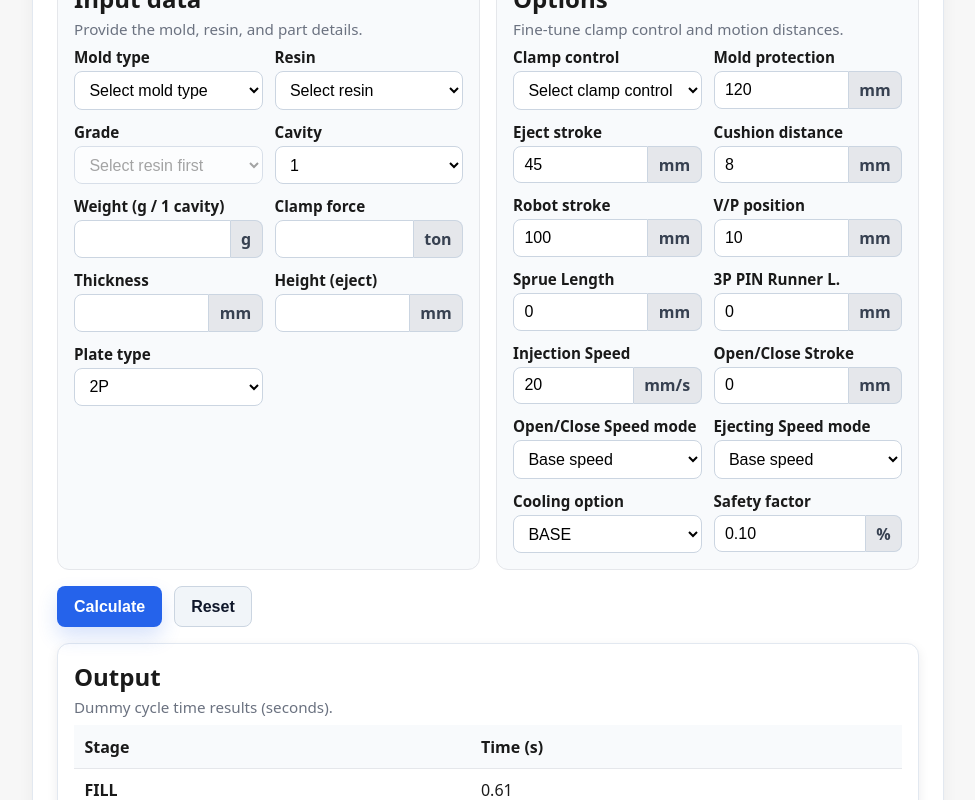
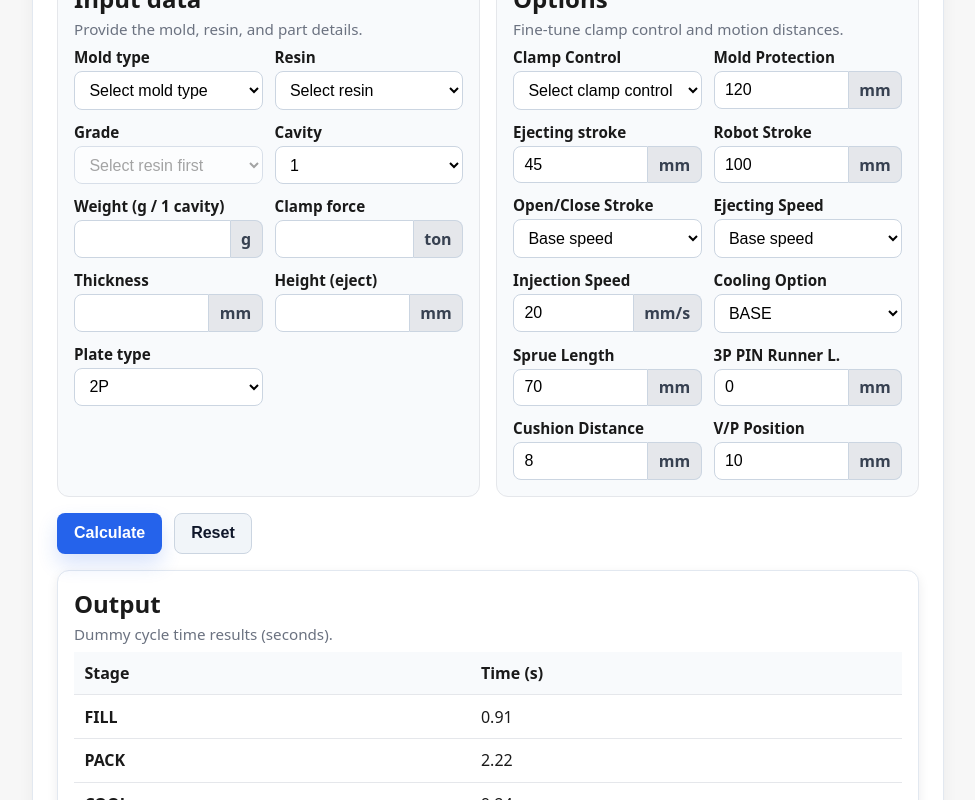
Before and after one commit to km300xl-art/CycleTime-Logic, a Next.js app: page /calculator in a window 1280 px wide. Shown: the part 240-1040 px from the top of the page, without its empty margins (152-1127 px from the left). Built offline with nearby package versions, Linux system fonts and the light colour scheme.

Commit message:
Align calculator with Excel parity

```diff
--- a/app/calculator/components/OptionsSection.tsx
+++ b/app/calculator/components/OptionsSection.tsx
@@ -25,7 +25,7 @@ export function OptionsSection({
 
       <div className={styles.fieldGrid}>
         <div className={styles.field}>
-          <label htmlFor="clampControl">Clamp control</label>
+          <label htmlFor="clampControl">Clamp Control</label>
           <select
             id="clampControl"
             name="clampControl"
@@ -43,7 +43,7 @@ export function OptionsSection({
         </div>
 
         <div className={styles.field}>
-          <label htmlFor="moldProtection_mm">Mold protection</label>
+          <label htmlFor="moldProtection_mm">Mold Protection</label>
           <div className={styles.inputWithUnit}>
             <input
               id="moldProtection_mm"
@@ -60,7 +60,7 @@ export function OptionsSection({
         </div>
 
         <div className={styles.field}>
-          <label htmlFor="ejectStroke_mm">Eject stroke</label>
+          <label htmlFor="ejectStroke_mm">Ejecting stroke</label>
           <div className={styles.inputWithUnit}>
             <input
               id="ejectStroke_mm"
@@ -77,24 +77,7 @@ export function OptionsSection({
         </div>
 
         <div className={styles.field}>
-          <label htmlFor="cushionDistance_mm">Cushion distance</label>
-          <div className={styles.inputWithUnit}>
-            <input
-              id="cushionDistance_mm"
-              name="cushionDistance_mm"
-              type="number"
-              min={0}
-              inputMode="decimal"
-              value={values.cushionDistance_mm}
-              onChange={(e) => onNumberChange('cushionDistance_mm', e.target.value)}
-            />
-            <span className={styles.unit}>mm</span>
-          </div>
-          {errors.cushionDistance_mm && <p className={styles.error}>{errors.cushionDistance_mm}</p>}
-        </div>
-
-        <div className={styles.field}>
-          <label htmlFor="robotStroke_mm">Robot stroke</label>
+          <label htmlFor="robotStroke_mm">Robot Stroke</label>
           <div className={styles.inputWithUnit}>
             <input
               id="robotStroke_mm"
@@ -111,20 +94,71 @@ export function OptionsSection({
         </div>
 
         <div className={styles.field}>
-          <label htmlFor="vpPosition_mm">V/P position</label>
+          <label htmlFor="openCloseSpeedMode">Open/Close Stroke</label>
+          <select
+            id="openCloseSpeedMode"
+            name="openCloseSpeedMode"
+            value={values.openCloseSpeedMode}
+            onChange={(e) => onChange('openCloseSpeedMode', e.target.value)}
+          >
+            {['Low speed', 'Mid speed', 'Base speed'].map((option) => (
+              <option key={option} value={option}>
+                {option}
+              </option>
+            ))}
+          </select>
+          {errors.openCloseSpeedMode && <p className={styles.error}>{errors.openCloseSpeedMode}</p>}
+        </div>
+
+        <div className={styles.field}>
+          <label htmlFor="ejectingSpeedMode">Ejecting Speed</label>
+          <select
+            id="ejectingSpeedMode"
+            name="ejectingSpeedMode"
+            value={values.ejectingSpeedMode}
+            onChange={(e) => onChange('ejectingSpeedMode', e.target.value)}
+          >
+            {['Low speed', 'Base speed'].map((option) => (
+              <option key={option} value={option}>
+                {option}
+              </option>
+            ))}
+          </select>
+          {errors.ejectingSpeedMode && <p className={styles.error}>{errors.ejectingSpeedMode}</p>}
+        </div>
+
+        <div className={styles.field}>
+          <label htmlFor="injectionSpeed_mm_s">Injection Speed</label>
           <div className={styles.inputWithUnit}>
             <input
-              id="vpPosition_mm"
-              name="vpPosition_mm"
+              id="injectionSpeed_mm_s"
+              name="injectionSpeed_mm_s"
               type="number"
               min={0}
               inputMode="decimal"
-              value={values.vpPosition_mm}
-              onChange={(e) => onNumberChange('vpPosition_mm', e.target.value)}
+              value={values.injectionSpeed_mm_s}
+              onChange={(e) => onNumberChange('injectionSpeed_mm_s', e.target.value)}
             />
-            <span className={styles.unit}>mm</span>
+            <span className={styles.unit}>mm/s</span>
           </div>
-          {errors.vpPosition_mm && <p className={styles.error}>{errors.vpPosition_mm}</p>}
+          {errors.injectionSpeed_mm_s && <p className={styles.error}>{errors.injectionSpeed_mm_s}</p>}
+        </div>
+
+        <div className={styles.field}>
+          <label htmlFor="coolingOption">Cooling Option</label>
+          <select
+            id="coolingOption"
+            name="coolingOption"
+            value={values.coolingOption}
+            onChange={(e) => onChange('coolingOption', e.target.value)}
+          >
+            {['BASE', 'LOGIC'].map((option) => (
+              <option key={option} value={option}>
+                {option}
+              </option>
+            ))}
+          </select>
+          {errors.coolingOption && <p className={styles.error}>{errors.coolingOption}</p>}
         </div>
 
         <div className={styles.field}>
@@ -162,106 +196,37 @@ export function OptionsSection({
         </div>
 
         <div className={styles.field}>
-          <label htmlFor="injectionSpeed_mm_s">Injection Speed</label>
+          <label htmlFor="cushionDistance_mm">Cushion Distance</label>
           <div className={styles.inputWithUnit}>
             <input
-              id="injectionSpeed_mm_s"
-              name="injectionSpeed_mm_s"
+              id="cushionDistance_mm"
+              name="cushionDistance_mm"
               type="number"
               min={0}
               inputMode="decimal"
-              value={values.injectionSpeed_mm_s}
-              onChange={(e) => onNumberChange('injectionSpeed_mm_s', e.target.value)}
+              value={values.cushionDistance_mm}
+              onChange={(e) => onNumberChange('cushionDistance_mm', e.target.value)}
             />
-            <span className={styles.unit}>mm/s</span>
+            <span className={styles.unit}>mm</span>
           </div>
-          {errors.injectionSpeed_mm_s && <p className={styles.error}>{errors.injectionSpeed_mm_s}</p>}
+          {errors.cushionDistance_mm && <p className={styles.error}>{errors.cushionDistance_mm}</p>}
         </div>
 
         <div className={styles.field}>
-          <label htmlFor="openCloseStroke_mm">Open/Close Stroke</label>
+          <label htmlFor="vpPosition_mm">V/P Position</label>
           <div className={styles.inputWithUnit}>
             <input
-              id="openCloseStroke_mm"
-              name="openCloseStroke_mm"
+              id="vpPosition_mm"
+              name="vpPosition_mm"
               type="number"
               min={0}
               inputMode="decimal"
-              value={values.openCloseStroke_mm}
-              onChange={(e) => onNumberChange('openCloseStroke_mm', e.target.value)}
+              value={values.vpPosition_mm}
+              onChange={(e) => onNumberChange('vpPosition_mm', e.target.value)}
             />
             <span className={styles.unit}>mm</span>
           </div>
-          {errors.openCloseStroke_mm && <p className={styles.error}>{errors.openCloseStroke_mm}</p>}
-        </div>
-
-        <div className={styles.field}>
-          <label htmlFor="openCloseSpeedMode">Open/Close Speed mode</label>
-          <select
-            id="openCloseSpeedMode"
-            name="openCloseSpeedMode"
-            value={values.openCloseSpeedMode}
-            onChange={(e) => onChange('openCloseSpeedMode', e.target.value)}
-          >
-            {['Base speed', '3 Phase'].map((option) => (
-              <option key={option} value={option}>
-                {option}
-              </option>
-            ))}
-          </select>
-          {errors.openCloseSpeedMode && <p className={styles.error}>{errors.openCloseSpeedMode}</p>}
-        </div>
-
-        <div className={styles.field}>
-          <label htmlFor="ejectingSpeedMode">Ejecting Speed mode</label>
-          <select
-            id="ejectingSpeedMode"
-            name="ejectingSpeedMode"
-            value={values.ejectingSpeedMode}
-            onChange={(e) => onChange('ejectingSpeedMode', e.target.value)}
-          >
-            {['Base speed', '2 Phase'].map((option) => (
-              <option key={option} value={option}>
-                {option}
-              </option>
-            ))}
-          </select>
-          {errors.ejectingSpeedMode && <p className={styles.error}>{errors.ejectingSpeedMode}</p>}
-        </div>
-
-        <div className={styles.field}>
-          <label htmlFor="coolingOption">Cooling option</label>
-          <select
-            id="coolingOption"
-            name="coolingOption"
-            value={values.coolingOption}
-            onChange={(e) => onChange('coolingOption', e.target.value)}
-          >
-            {['BASE', 'LOGIC'].map((option) => (
-              <option key={option} value={option}>
-                {option}
-              </option>
-            ))}
-          </select>
-          {errors.coolingOption && <p className={styles.error}>{errors.coolingOption}</p>}
-        </div>
-
-        <div className={styles.field}>
-          <label htmlFor="safetyFactor">Safety factor</label>
-          <div className={styles.inputWithUnit}>
-            <input
-              id="safetyFactor"
-              name="safetyFactor"
-              type="number"
-              min={0}
-              step="0.01"
-              inputMode="decimal"
-              value={values.safetyFactor}
-              onChange={(e) => onNumberChange('safetyFactor', e.target.value)}
-            />
-            <span className={styles.unit}>%</span>
-          </div>
-          {errors.safetyFactor && <p className={styles.error}>{errors.safetyFactor}</p>}
+          {errors.vpPosition_mm && <p className={styles.error}>{errors.vpPosition_mm}</p>}
         </div>
       </div>
     </section>
--- a/app/calculator/page.tsx
+++ b/app/calculator/page.tsx
@@ -41,14 +41,14 @@ const initialOptionValues: OptionFormState = {
   cushionDistance_mm: '8',
   robotStroke_mm: '100',
   vpPosition_mm: '10',
-  sprueLength_mm: '0',
+  sprueLength_mm: '70',
   pinRunner3p_mm: '0',
   injectionSpeed_mm_s: '20',
   openCloseStroke_mm: '0',
   openCloseSpeedMode: 'Base speed',
   ejectingSpeedMode: 'Base speed',
   coolingOption: 'BASE',
-  safetyFactor: '0.10',
+  safetyFactor: '0',
 };
 
 
@@ -173,9 +173,6 @@ if (field === 'resin') {
     if (!inputValues.moldType) newErrors.moldType = 'Required';
     if (!inputValues.resin) newErrors.resin = 'Required';
     if (!inputValues.cavity) newErrors.cavity = 'Required';
-    if (optionValues.safetyFactor !== '' && Number(optionValues.safetyFactor) < 0) {
-      newErrors.safetyFactor = 'Must be ≥ 0';
-    }
     return newErrors;
   };
 
--- a/app/calculator/types.ts
+++ b/app/calculator/types.ts
@@ -21,8 +21,8 @@ export type OptionFormState = {
   pinRunner3p_mm: string;
   injectionSpeed_mm_s: string;
   openCloseStroke_mm: string;
-  openCloseSpeedMode: 'Base speed' | '3 Phase';
-  ejectingSpeedMode: 'Base speed' | '2 Phase';
+  openCloseSpeedMode: 'Low speed' | 'Mid speed' | 'Base speed';
+  ejectingSpeedMode: 'Low speed' | 'Base speed';
   coolingOption: string;
   safetyFactor: string;
 };
--- a/src/data/moldTypeRules.json
+++ b/src/data/moldTypeRules.json
@@ -29,6 +29,7 @@
   {
     "moldType": "GEAR Tool",
     "timeAdd_s": 1.0,
+    "fillAdd_s": 0.642,
     "packZero": false,
     "coolPlus": true,
     "openPlus": false,
--- a/src/data/tables.json
+++ b/src/data/tables.json
@@ -5,99 +5,103 @@
   },
   "stages": {
     "fill": {
-      "base": { "default": 0.6 },
+      "base": { "default": 0.65 },
       "multipliers": {
-        "cavity": { "1": 1, "2": 1.05, "4": 1.1, "6": 1.12, "8": 1.15 }
+        "cavity": { "1": 1.05, "2": 0.89, "4": 0.97, "6": 0.93, "8": 1.01 }
       },
       "linear": {
-        "weight_g_1cav": 0.03,
+        "weight_g_1cav": 0.0495,
         "thickness_mm": 0.05,
         "sprueLength_mm": 0.004,
         "pinRunner3p_mm": 0.003,
         "injectionSpeed_mm_s": -0.005
       },
       "offsets": {
-        "plateType": { "2P": 0.05, "3P": 0.08, "HOT": 0.04, "default": 0 }
+        "plateType": { "2P": 0.05, "3P": 0.08, "HOT": 0.05, "default": 0 }
       }
     },
     "pack": {
-      "base": { "default": 1.2 },
+      "base": { "default": 1.46 },
       "multipliers": {
-        "cavity": { "1": 1, "2": 1.03, "4": 1.06, "6": 1.08, "8": 1.1 }
+        "cavity": { "1": 1.16, "2": 1.14, "4": 1.08, "6": 1.04, "8": 1 }
       },
       "linear": {
-        "cushionDistance_mm": 0.01,
-        "weight_g_1cav": 0.01
+        "cushionDistance_mm": 0.066,
+        "weight_g_1cav": 0.0209
       },
       "offsets": {
         "clampControl": { "Toggle": 0.1, "Hydraulic": 0.05, "Electric": 0, "Logic valve": 0.04, "default": 0 }
       }
     },
     "cool": {
-      "base": { "default": 4 },
+      "base": { "default": 9.24 },
       "multipliers": {
-        "cavity": { "1": 1, "2": 1.02, "4": 1.04, "6": 1.06, "8": 1.08 }
+        "cavity": { "1": 1, "2": 1, "4": 1, "6": 1, "8": 1 }
       },
       "linear": {
-        "thickness_mm": 0.6
+        "thickness_mm": 1.64,
+        "weight_g_1cav": 0.254
       },
       "optionMultipliers": {
         "coolingOption": { "BASE": 1, "LOGIC": 0.92, "default": 1 }
       }
     },
     "open": {
-      "base": { "default": 1 },
+      "base": { "default": 0.88 },
       "linear": {
-        "moldProtection_mm": 0.02,
-        "thickness_mm": 0.02,
-        "openCloseStroke_mm": 0.008,
-        "pinRunner3p_mm": 0.0015
+        "moldProtection_mm": 0.005,
+        "thickness_mm": 0,
+        "openCloseStroke_mm": 0,
+        "pinRunner3p_mm": 0.0034
       },
       "offsets": {
-        "plateType": { "2P": 0.15, "3P": 0.2, "HOT": 0.18, "default": 0 }
+        "plateType": { "2P": 0.15, "3P": 0.2, "HOT": 1.05, "default": 0 }
       },
       "optionMultipliers": {
-        "openCloseSpeedMode": { "Base speed": 1, "3 Phase": 0.85, "default": 1 }
+        "openCloseSpeedMode": { "Low speed": 1.12, "Mid speed": 1.02, "Base speed": 1, "default": 1 }
       }
     },
     "eject": {
-      "base": { "default": 0.8 },
+      "base": { "default": 1.66 },
       "linear": {
-        "height_mm_eject": 0.02,
-        "ejectStroke_mm": 0.015,
-        "sprueLength_mm": 0.002
+        "height_mm_eject": 0,
+        "ejectStroke_mm": 0.01,
+        "sprueLength_mm": -0.0047
       },
       "offsets": {
-        "plateType": { "2P": 0.1, "3P": 0.12, "HOT": 0.1, "default": 0 }
+        "plateType": { "2P": 0.1, "3P": 0.1, "HOT": 0.1, "default": 0 }
       },
       "optionMultipliers": {
-        "ejectingSpeedMode": { "Base speed": 1, "2 Phase": 0.9, "default": 1 }
+        "ejectingSpeedMode": { "Low speed": 1.08, "Base speed": 1, "default": 1 }
       }
     },
     "robot": {
-      "base": { "default": 1.5 },
+      "base": { "default": 1 },
       "linear": {
         "robotStroke_mm": 0.01
       },
       "multipliers": {
-        "cavity": { "1": 1, "2": 1.02, "4": 1.04, "6": 1.06, "8": 1.08 }
+        "cavity": { "1": 1, "2": 1, "4": 1, "6": 1, "8": 1 }
+      },
+      "offsets": {
+        "plateType": { "2P": 0, "3P": 0, "HOT": 0.5, "default": 0 }
       }
     },
     "close": {
-      "base": { "default": 1.1 },
+      "base": { "default": 1.572 },
       "linear": {
-        "clampForce_ton": 0.005,
+        "clampForce_ton": 0.00216,
         "vpPosition_mm": 0.01,
-        "openCloseStroke_mm": 0.006
+        "openCloseStroke_mm": 0
       },
       "multipliers": {
-        "cavity": { "1": 1, "2": 1.03, "4": 1.06, "6": 1.08, "8": 1.1 }
+        "cavity": { "1": 1.32, "2": 1.29, "4": 1.18, "6": 1.09, "8": 1 }
       },
       "offsets": {
         "plateType": { "2P": 0.1, "3P": 0.12, "HOT": 0.09, "default": 0 }
       },
       "optionMultipliers": {
-        "openCloseSpeedMode": { "Base speed": 1, "3 Phase": 0.85, "default": 1 }
+        "openCloseSpeedMode": { "Low speed": 1.12, "Mid speed": 1.02, "Base speed": 1, "default": 1 }
       }
     }
   }
--- a/src/lib/ct/computeCycleTime.ts
+++ b/src/lib/ct/computeCycleTime.ts
@@ -96,6 +96,7 @@ function applyMoldTypeAdjustments(
   if (!rule) return base;
 
   const add = toNumberSafe(rule.timeAdd_s);
+  const fillAdd = toNumberSafe(rule.fillAdd_s ?? add);
   const updated = { ...base };
 
   if (rule.packZero) updated.pack = 0;
@@ -105,7 +106,7 @@ function applyMoldTypeAdjustments(
   if (rule.closePlus) updated.close += add;
 
   // 기존 로직 유지: timeAdd를 fill에도 더함(엑셀 Time add 열 대응)
-  updated.fill += add;
+  updated.fill += fillAdd;
 
   return updated;
 }
@@ -132,14 +133,19 @@ export function computeCycleTime(input: InputData, options: Options, tables: Cyc
   // 2) moldType 반영
   const afterMold = applyMoldTypeAdjustments(base, getString(input.moldType), rules);
 
-  // 3) safetyFactor stage별 적용 + rounding
-  const final: Record<StageName, number> = { ...afterMold };
+  // 3) safetyFactor stage별 적용 + rounding (stage 표시는 반올림하지만 total은 원시합으로 계산)
+  const afterSafety: Record<StageName, number> = { ...afterMold };
   for (const stage of STAGES) {
-    final[stage] = round(afterMold[stage] * (1 + safetyFactor), rounding);
+    afterSafety[stage] = afterMold[stage] * (1 + safetyFactor);
   }
 
-  // 4) total
-  const total = round(STAGES.reduce((sum, s) => sum + final[s], 0), rounding);
+  const final: Record<StageName, number> = { ...afterSafety };
+  for (const stage of STAGES) {
+    final[stage] = round(afterSafety[stage], rounding);
+  }
+
+  // 4) total은 반올림 전 stage 합계를 사용
+  const total = round(STAGES.reduce((sum, s) => sum + afterSafety[s], 0), rounding);
 
   return {
     fill: final.fill,
--- a/src/lib/ct/types.ts
+++ b/src/lib/ct/types.ts
@@ -21,8 +21,8 @@ export type Options = {
   pinRunner3p_mm: number; // >=0
   injectionSpeed_mm_s: number; // >=0
   openCloseStroke_mm: number; // >=0
-  openCloseSpeedMode: 'Base speed' | '3 Phase';
-  ejectingSpeedMode: 'Base speed' | '2 Phase';
+  openCloseSpeedMode: 'Low speed' | 'Mid speed' | 'Base speed';
+  ejectingSpeedMode: 'Low speed' | 'Base speed';
   coolingOption: 'BASE' | 'LOGIC';
   safetyFactor: number; // >=0; e.g. 0.10
 };
@@ -60,6 +60,7 @@ export type StageTable = {
 export type MoldTypeRule = {
   moldType: string;
   timeAdd_s: number;
+  fillAdd_s?: number;
   packZero: boolean;
   coolPlus: boolean;
   openPlus: boolean;
```
Also changed, not shown: src/data/examples.json (+136 -7 lines), 2 other files (tests, documents, lock files or other folders).
